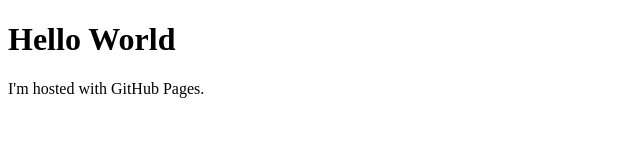
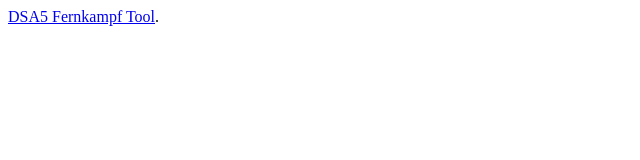
Before and after one commit to madishizzel/madishizzel.github.io, a plain HTML site: page index.html in a window 1280 px wide. Shown: the whole page, without its empty margins (0-640 px from the left). Drawn offline with Linux system fonts and the light colour scheme.

Commit message:
Update index.html

```diff
--- a/index.html
+++ b/index.html
@@ -1,7 +1,10 @@
 <!DOCTYPE html>
 <html>
-<body>
-<h1>Hello World</h1>
-<p>I'm hosted with GitHub Pages.</p>
-</body>
+    <head>
+        <title>madishizzels page</title>
+        <!-- <link rel="shortcut icon" type="image/png" href="ICON-LINK.png"> -->
+    </head>
+    <body>
+        <a href="TOOL-LINK">DSA5 Fernkampf Tool</a>.
+    </body>
 </html>
```
